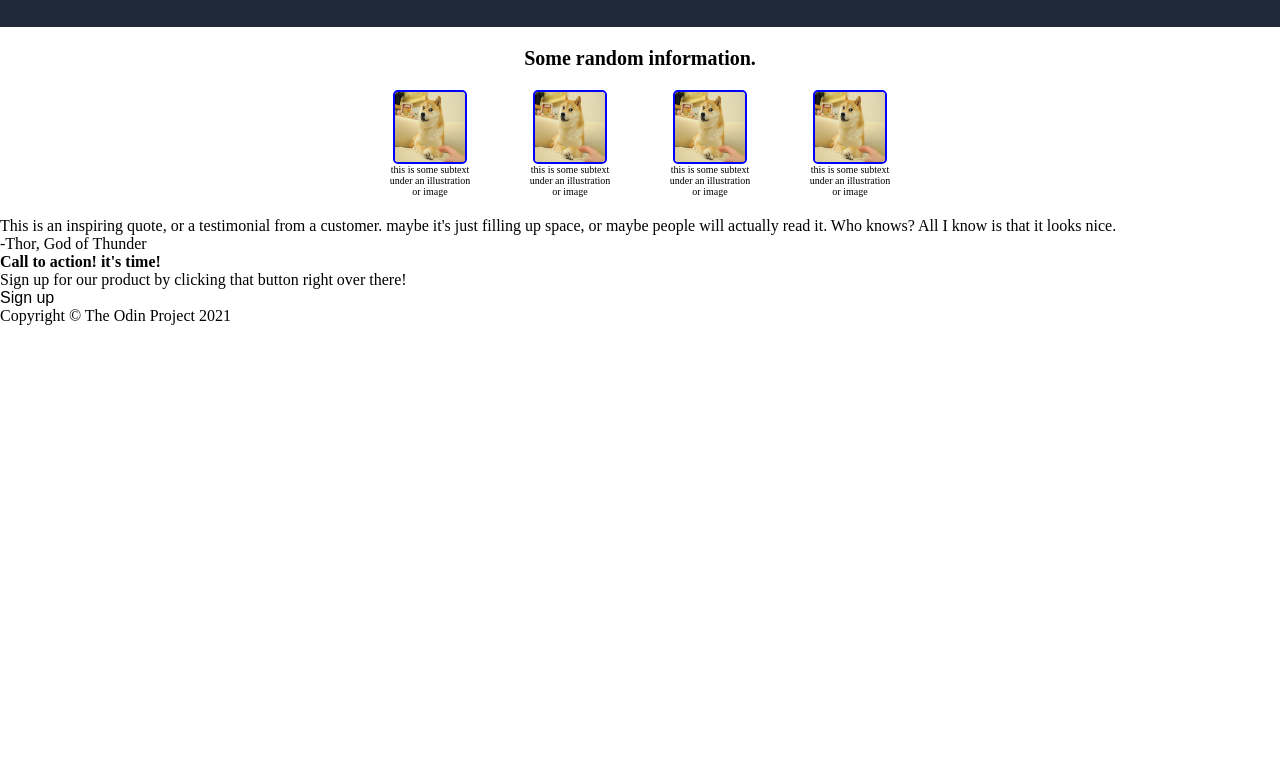
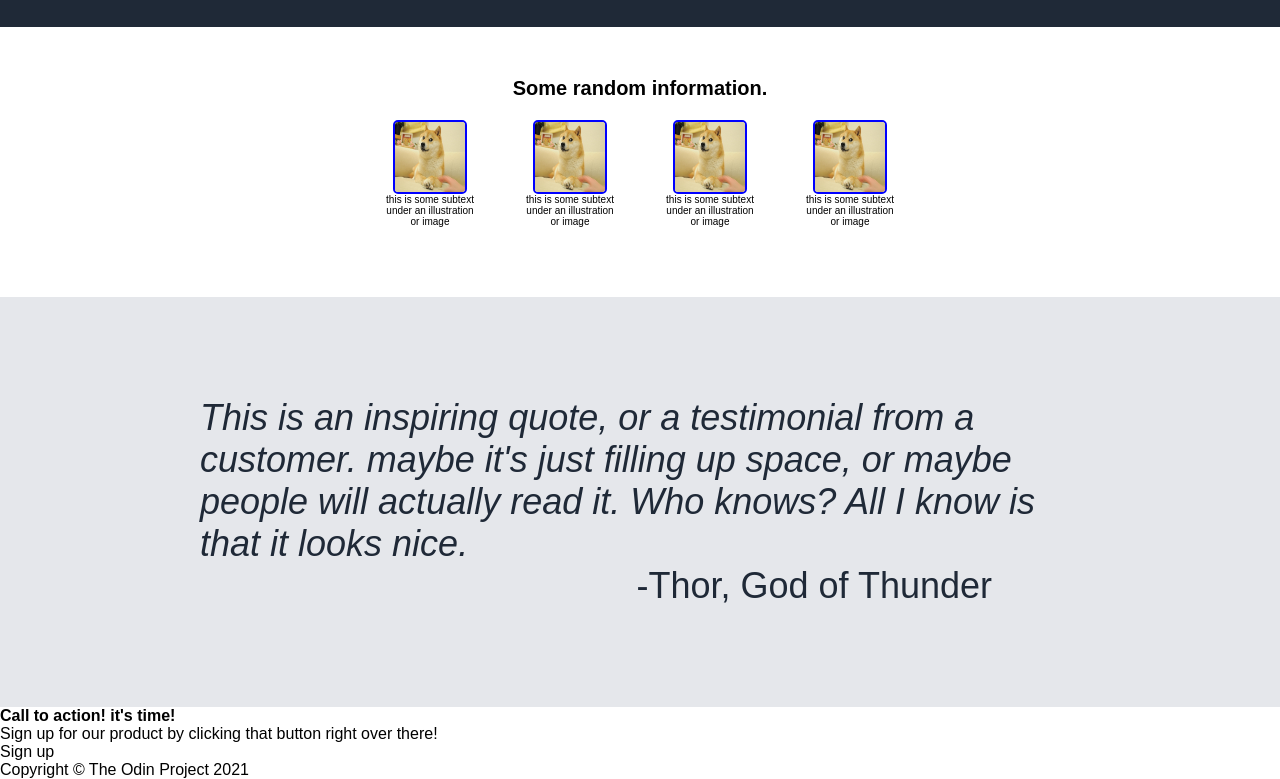
Before and after one commit to Sanjeezy/odin-landing-page, a plain HTML site: page index.html in a window 1280 px wide. Shown: the part 375-1154 px from the top of the page. Before the commit the page ends 800 px from the top, so only its background shows below. Drawn offline with Linux system fonts and the light colour scheme.

Commit message:
styled quote section

```diff
--- a/index.html
+++ b/index.html
@@ -54,10 +54,12 @@
     </div>
 </section>
 
-<section class="quote">
+<section class="quote-section">
     <div class="quote-container">
-        <p>This is an inspiring quote, or a testimonial from a customer. maybe it's just filling up space, or maybe people will actually read it. Who knows? All I know is that it looks nice.</p>
-        <p>-Thor, God of Thunder</p>
+        <p class="quote-text">This is an inspiring quote, or a testimonial from a customer. maybe it's just filling up space, or maybe people will actually read it. Who knows? All I know is that it looks nice.</p>
+        <div class="quote-author-wrapper">
+        <p class="quote-author">-Thor, God of Thunder</p>
+        </div>
     </div>
 </section>
 <section class="cta">
--- a/styles.css
+++ b/styles.css
@@ -11,6 +11,7 @@
 body{
     margin: 0px;
     padding: 0px;
+    font-family: Arial, Helvetica, sans-serif
 
 /*Header Styling*/
 }
@@ -73,7 +74,9 @@ body{
 
 /*Random Information Styling*/
 .random-information-section{
-    margin-top: 20px;}
+    margin-top: 50px;
+    margin-bottom: 50px;
+}
 
 .random-information-header{
     display: flex;
@@ -104,3 +107,27 @@ body{
     border-radius: 5px;
     border: 2px solid blue
 }
+
+/*Quote Section*/
+
+.quote-section{
+    background-color: #E5E7EB;
+    color: #1F2937;
+    font-size: 36px;
+}
+
+.quote-container{
+    padding: 100px;
+    padding-left: 200px;
+    padding-right: 200px;
+}
+
+.quote-text{
+    font-style: italic;
+}
+
+.quote-author-wrapper{
+    display: flex;
+    justify-content: right;
+    width: 90%
+}
```
